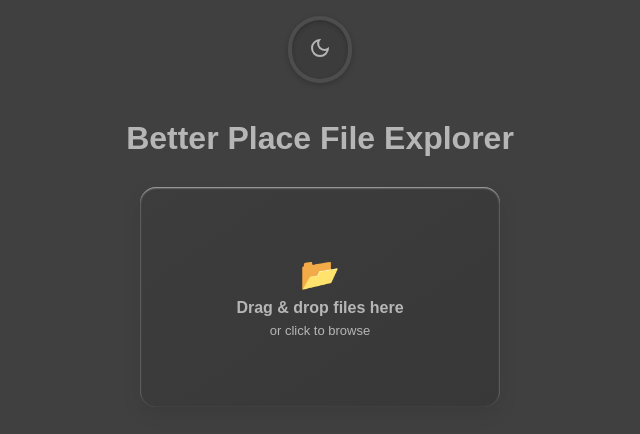
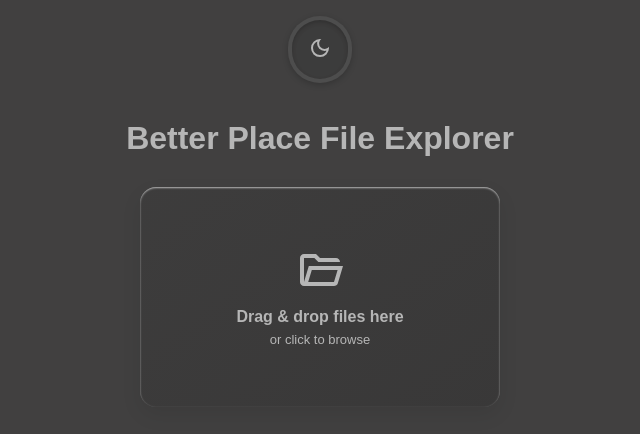
Before and after one commit to CoolRatGames/bplace-file-explorer, a React (Vite) app: page / in a window 1280 px wide. Shown: the top 434 px of the page, without its empty margins (320-960 px from the left). Built offline with nearby package versions, Linux system fonts and the light colour scheme.

Commit message:
Add Folder SVG

```diff
--- a/src/FileChooser.tsx
+++ b/src/FileChooser.tsx
@@ -1,5 +1,6 @@
 import styled, {css} from "styled-components";
 import React, {useRef, useState} from "react";
+import FolderIcon from "./icons/FolderIcon.tsx";
 
 const Container = styled.div`
     display: flex;
@@ -63,6 +64,7 @@
 
 const Icon = styled.div`
     font-size: 32px;
+    color: ${({ theme }) => theme.colors.text1};
 `;
 
 const Title = styled.div`
@@ -123,7 +125,7 @@
                 />
 
                 <Content>
-                    <Icon>📂</Icon>
+                    <Icon><FolderIcon/></Icon>
                     <Title>Drag & drop files here</Title>
                     <Subtitle>or click to browse</Subtitle>
                 </Content>
--- /dev/null
+++ b/src/icons/FolderIcon.tsx
@@ -0,0 +1,5 @@
+export default function FolderIcon() {
+    return (
+        <svg xmlns="http://www.w3.org/2000/svg" height="48px" viewBox="0 -960 960 960" width="48px" fill="currentColor"><path d="M160-160q-33 0-56.5-23.5T80-240v-480q0-33 23.5-56.5T160-800h240l80 80h320q33 0 56.5 23.5T880-640H447l-80-80H160v480l96-320h684L837-217q-8 26-29.5 41.5T760-160H160Zm84-80h516l72-240H316l-72 240Zm0 0 72-240-72 240Zm-84-400v-80 80Z"/></svg>
+    );
+}
```
